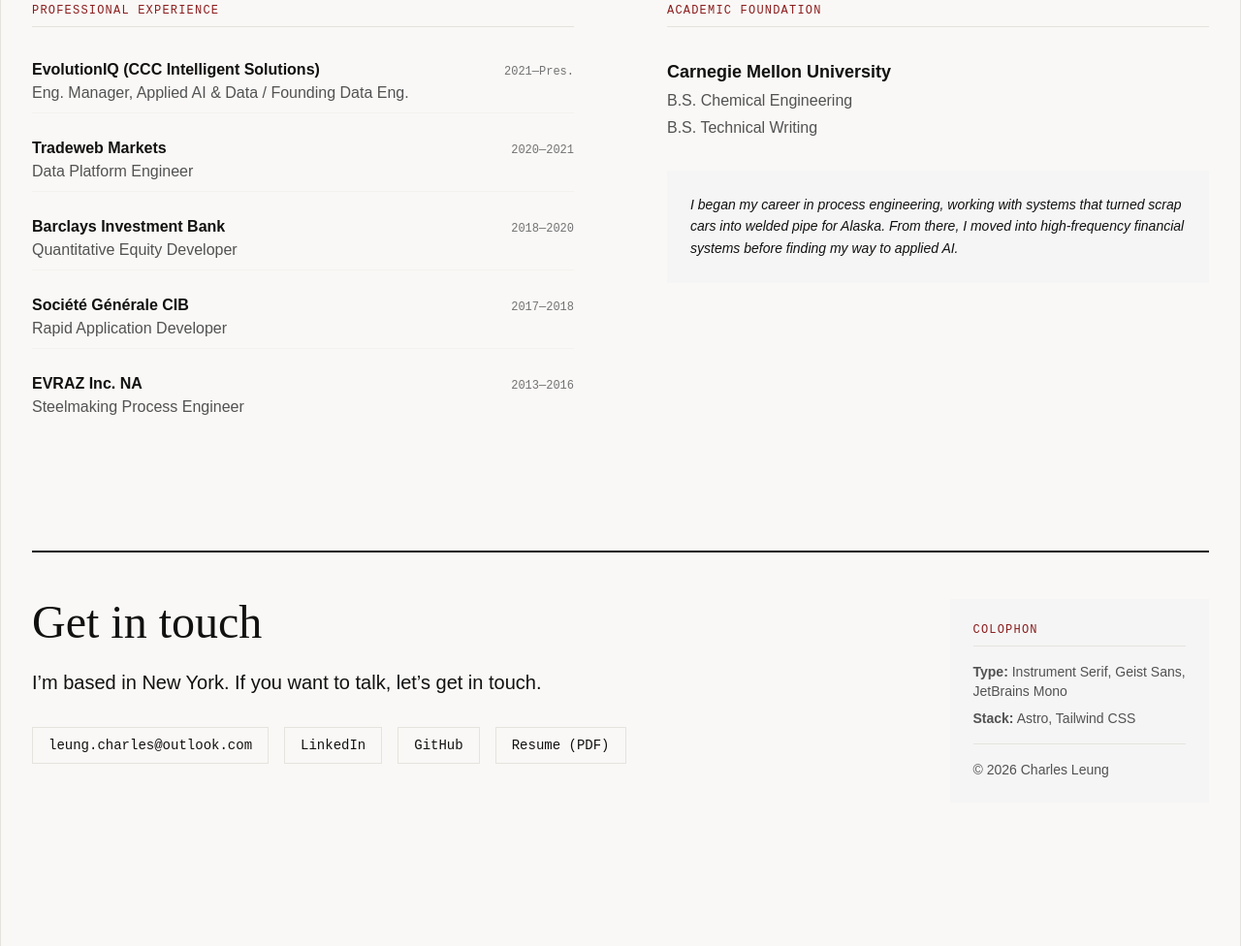
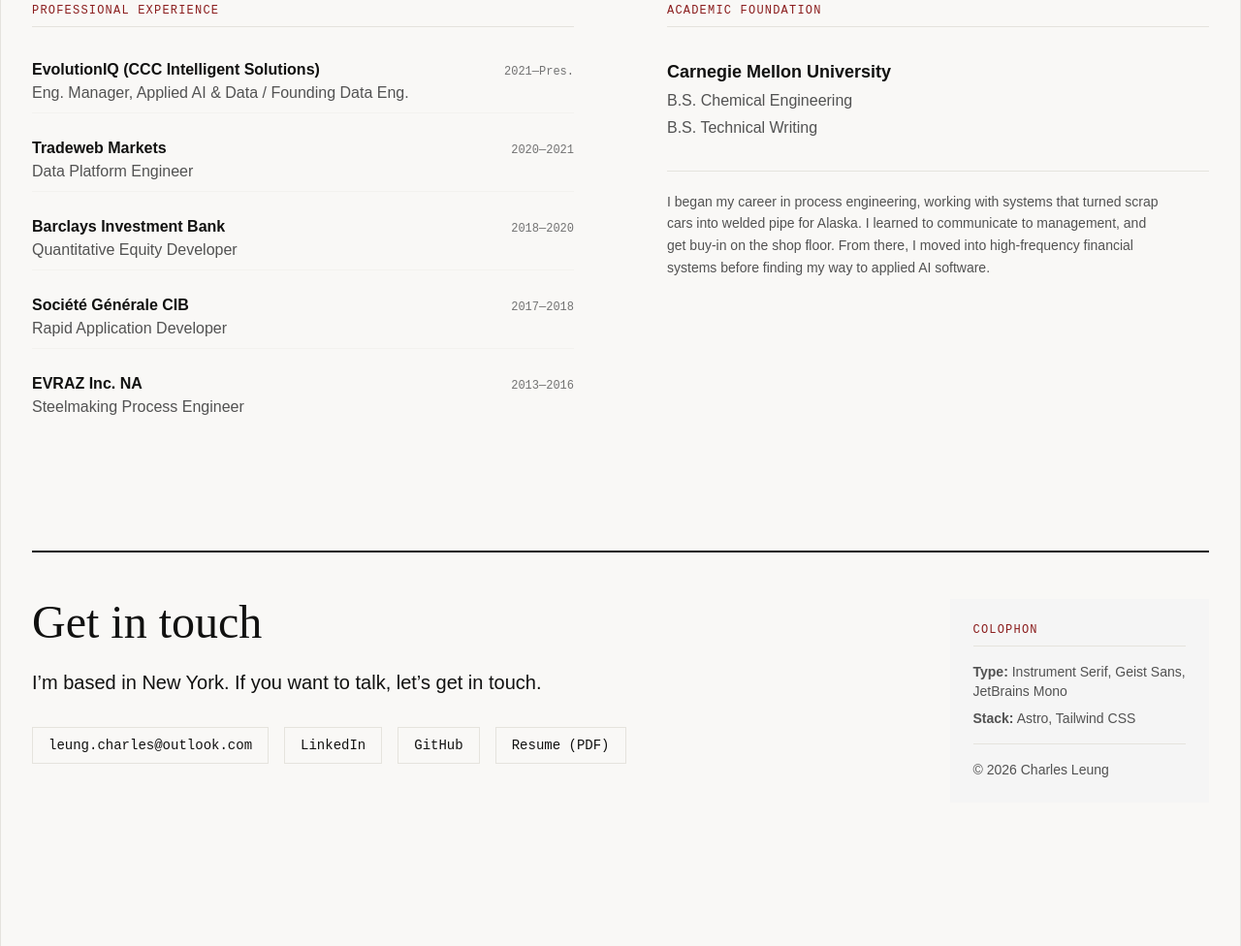
Before and after one commit to Charlieung/Charlieung.github.io, an Astro site: page / in a window 1280 px wide. Shown: the part 2460-3436 px from the top of the page at 97% size. Built offline with nearby package versions, Linux system fonts and the light colour scheme; Astro itself is replaced by a stand-in of ours.

Commit message:
change content

```diff
--- a/src/content/sections/mechanical-index.md
+++ b/src/content/sections/mechanical-index.md
@@ -23,4 +23,4 @@
   - B.S. Technical Writing
 ---
 
-I began my career in process engineering, working with systems that turned scrap cars into welded pipe for Alaska. From there, I moved into high-frequency financial systems before finding my way to applied AI.
+I began my career in process engineering, working with systems that turned scrap cars into welded pipe for Alaska. I learned to communicate to management, and get buy-in on the shop floor. From there, I moved into high-frequency financial systems before finding my way to applied AI software.
--- a/src/pages/index.astro
+++ b/src/pages/index.astro
@@ -154,8 +154,8 @@
               </div>
             </div>
 
-            <div class="bg-neutral-100 dark:bg-neutral-900 p-6 mt-8">
-              <div class="synthesis italic text-sm leading-relaxed"><Synthesis /></div>
+            <div class="mt-8 border-t border-hairline pt-5 dark:border-dark-hairline">
+              <div class="synthesis max-w-lg text-sm leading-relaxed text-neutral-600 dark:text-neutral-300"><Synthesis /></div>
             </div>
           </div>
         </div>
```
